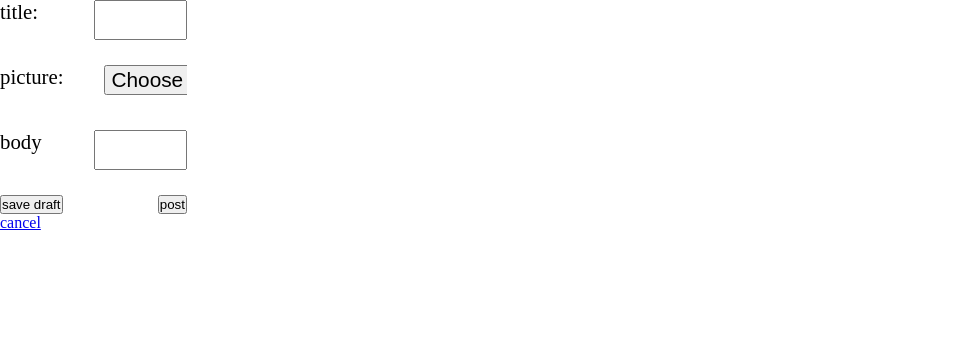
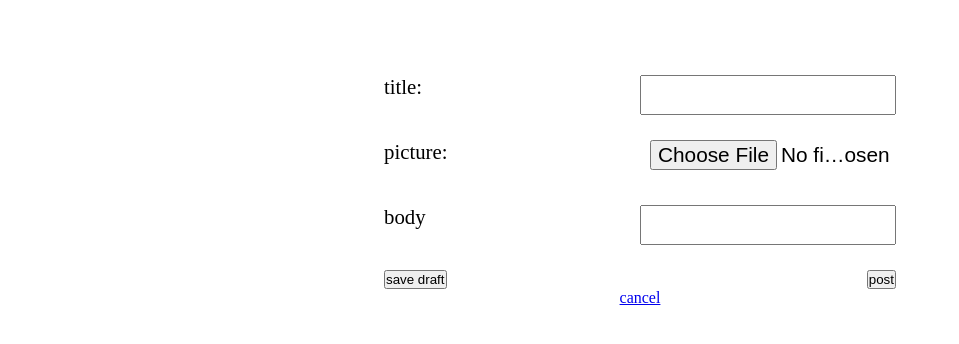
Before and after one commit to menamina/blog-api, a React (Vite) app in the folder admin/: page /new-post in a window 1280 px wide. Shown: the top 344 px of the page, without its empty margins (0-959 px from the left). Built offline with nearby package versions, Linux system fonts and the light colour scheme; no server answers.

Commit message:
trying to fix jwt err with adding post

```diff
--- a/admin/src/components/newPost.jsx
+++ b/admin/src/components/newPost.jsx
@@ -3,10 +3,12 @@ import { Link } from "react-router-dom";
 import "../css/app.css";
 
 function AddPost() {
-  const [title, setTitle] = useState(null);
-  const [body, setBody] = useState(null);
-  const [image, setImage] = useState(null);
+  const [title, setTitle] = useState("");
+  const [body, setBody] = useState("");
+  const [image, setImage] = useState("");
+
   async function handleSubmit(e) {
+    e.preventDefault();
     const action = e.nativeEvent.submitter.value;
 
     const formData = new FormData();
@@ -26,8 +28,8 @@ function AddPost() {
     }
   }
   return (
-    <div>
-      <form onSubmit={handleSubmit}>
+    <div className="newPostDiv">
+      <form className="formNewPost" onSubmit={handleSubmit}>
         <div>
           <label>title:</label>
           <input
--- a/admin/src/css/app.css
+++ b/admin/src/css/app.css
@@ -7,7 +7,6 @@
 .grandDiv {
   height: 100vh;
   width: 100vw;
-  display: flex;
 }
 
 .main {
@@ -52,3 +51,20 @@ input {
   margin-top: 30px;
   cursor: pointer;
 }
+
+/* new post jsx */
+
+.newPostDiv {
+  width: 100%;
+  height: 100%;
+  display: flex;
+  flex-direction: column;
+  align-items: center;
+  padding-top: 75px;
+}
+
+.formNewPost {
+  display: flex;
+}
+
+/* new post jsx */
```
Also changed, not shown: 7 other files (tests, documents, lock files or other folders).
